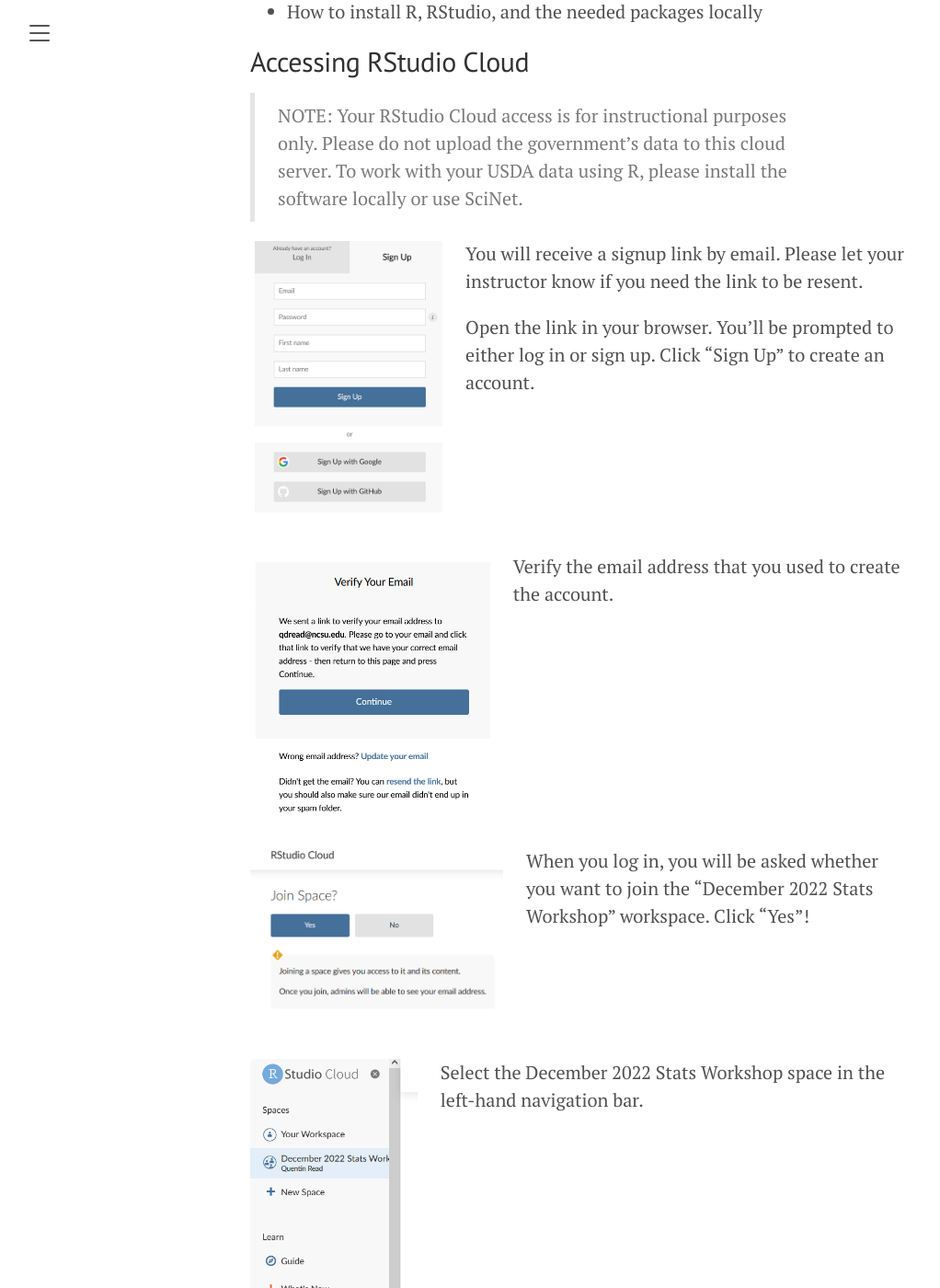
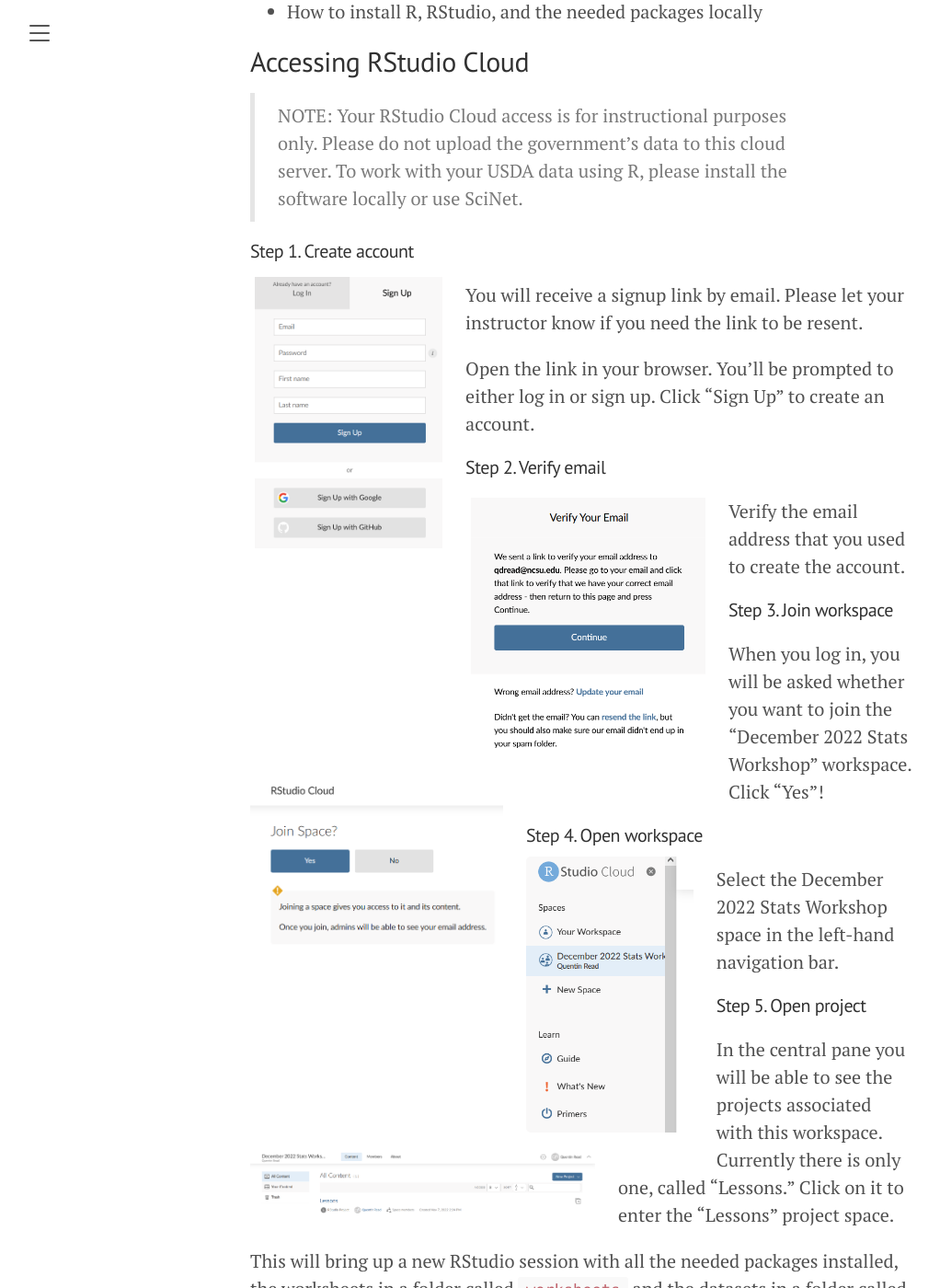
Before and after one commit to qdread/glmm-workshop-dec2022, a Jekyll site: the page built from install.md, in a window 1280 px wide and 1400 px high, scrolled down 596 px. Shown: the whole window at 92% size, without its empty margins (8-1030 px from the left). Built offline with Jekyll 4.4.1, drawn with Linux system fonts in a browser that asks for light colours; some of the changed text lies outside the part shown.

````diff
--- a/install.md
+++ b/install.md
@@ -14,27 +14,33 @@ You may also want to run all the R code locally on your own machine during the c
 
 > NOTE: Your RStudio Cloud access is for instructional purposes only. Please do not upload the government's data to this cloud server. To work with your USDA data using R, please install the software locally or use SciNet.
 
+#### Step 1. Create account
+
 ![email signup](../public/images/rstudio_cloud_signup.png){: align="left" style="padding-right: 25px; float: left" height="300px" }
 
 You will receive a signup link by email. Please let your instructor know if you need the link to be resent.
 
 Open the link in your browser. You'll be prompted to either log in or sign up. Click "Sign Up" to create an account.
-<br><br><br><br><br><br>
+
+#### Step 2. Verify email
 
 ![email verification](../public/images/rstudio_cloud_verify_email.png){: align="left" style="padding-right: 25px; float: left" height="300px" }
 
 Verify the email address that you used to create the account.
-<br><br><br><br><br><br><br><br><br>
+
+#### Step 3. Join workspace
 
 ![join space prompt](../public/images/rstudio_cloud_join_prompt.png){: align="left" style="padding-right: 25px; float: left" width="300px" }
 
 When you log in, you will be asked whether you want to join the "December 2022 Stats Workshop" workspace. Click "Yes"!
-<br><br><br><br><br>
+
+#### Step 4. Open workspace
 
 ![navigation bar](../public/images/rstudio_cloud_left_bar.png){: align="left" style="padding-right: 25px; float: left" height="300px" }
 
 Select the December 2022 Stats Workshop space in the left-hand navigation bar.
-<br><br><br><br><br><br><br><br><br>
+
+#### Step 5. Open project
 
 ![content pane](../public/images/rstudio_cloud_content.png){: align="left" style="padding-right: 25px; float:left" width="400px" }
 
@@ -57,7 +63,7 @@ Before the course, you will need to have the following software installed on you
 
 In addition, you will need to download the example datasets.
 
-### How to install R
+#### Step 1. Install R
 
 You will need to download R from [The Comprehensive R Archive Network](https://cran.r-project.org/), or CRAN. CRAN is a team of developers that maintain R and manage the packages that users contribute.
 
@@ -65,7 +71,7 @@ You will need to download R from [The Comprehensive R Archive Network](https://c
 
 Go to the [CRAN website](https://cran.r-project.org/) and select the link to download the most recent version of R for your operating system. Follow the installation instructions. You will need admin rights to do this so you may need to get help from your IT staff.
 
-### How to install RStudio
+#### Step 2. Install RStudio
 
 RStudio is an additional software program that makes it easy for you to write R code. It provides an interface that lets you run code, edit scripts, see what variables are in your working environment, and manage files. *RStudio is a program that makes it easier to use R, but you need to download both R and RStudio separately.*
 
@@ -73,13 +79,13 @@ RStudio is an additional software program that makes it easy for you to write R
 
 As of early November 2022, RStudio is now distributed by a company called Posit. Go to the [RStudio Desktop download page](https://posit.co/download/rstudio-desktop/) and download the free version of RStudio Desktop. Again, you will need admin rights to do this on your USDA machine.
 
-### How to install the packages
+#### Step 3. Install R packages
 
 To install the packages we will be working with in this course, you will need to either install packages by typing a command into the R console, or install them using RStudio's package installation window.
 
 > **NOTE**: On some Windows systems, the default R package installation directory is inside the `Program Files` directory. Please ask your IT person to change the default R package installation directory to one that you have administrator rights to. This will allow you to install R packages in the future without involvement from an administrator.
 
-### Installing packages from the R console
+##### Installing packages from the R console
 
 - Open RStudio.
 - Type the following command into the R console and press enter. Voila!
@@ -88,7 +94,7 @@ To install the packages we will be working with in this course, you will need to
 install.packages(c("tidyverse", "lme4", "lmerTest", "emmeans"))
 ```
 
-#### Installing packages from the RStudio package installation window
+##### Installing packages from the RStudio package installation window
 
 You can also install the packages using the RStudio package installation dialog.
 
@@ -107,6 +113,6 @@ It should look like this:
 - Ensure that "install dependencies" is selected.
 - Click "Install."
 
-### Downloading the worksheets and example datasets
+#### Step 4. Download the worksheets and example datasets
 
 The worksheets and example datasets will be available for download on this site. I will provide a link closer to the date of the course.
--- a/lesson4.Rmd
+++ b/lesson6.Rmd
@@ -1,5 +1,5 @@
 ---
-title: "Lesson 4: Presenting your results"
+title: "Lesson 6: Presenting your results"
 author: "Quentin D. Read"
 date: "`r format(Sys.time(), '%B %d, %Y')`"
 output:
````
Also changed, not shown: index.md (+28 -0 lines), lesson2.Rmd (deleted, +0 -115 lines), lesson3.Rmd (+98 -4 lines), lesson5.Rmd (added, +21 -0 lines).
